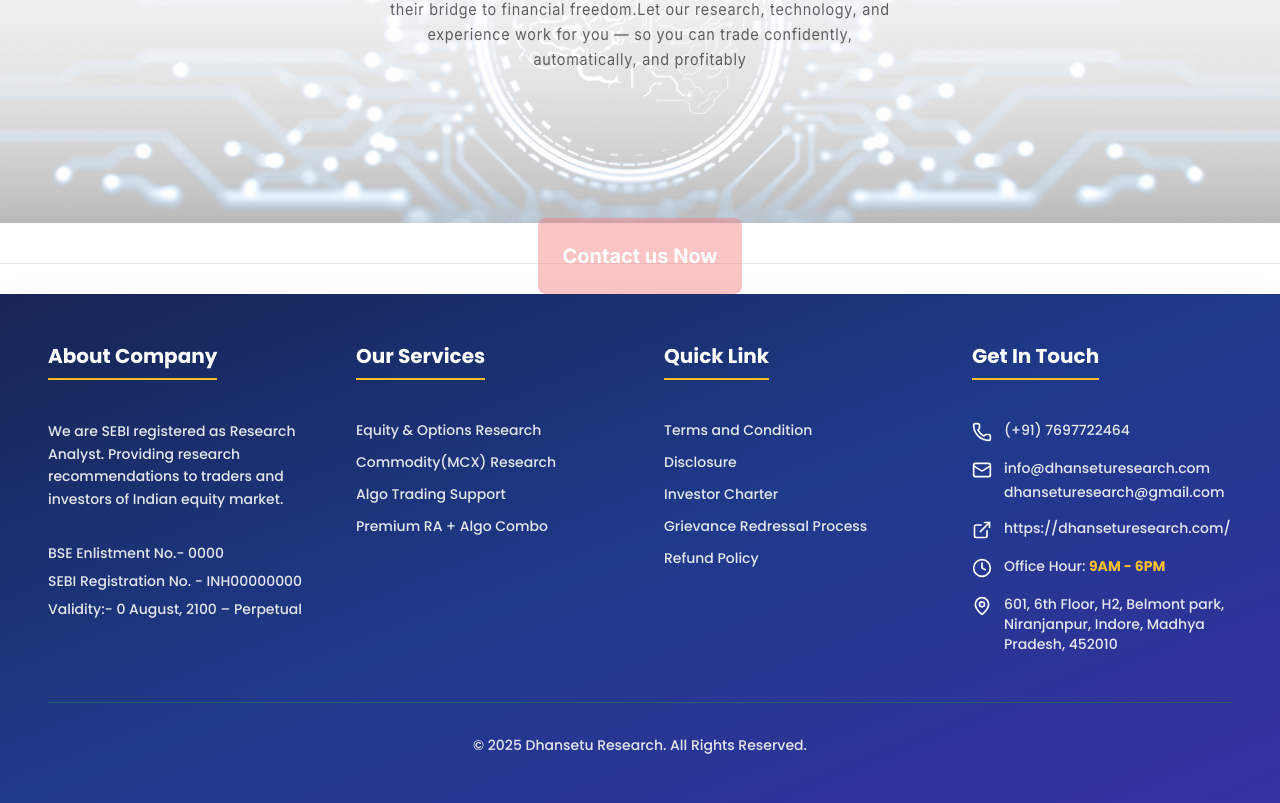
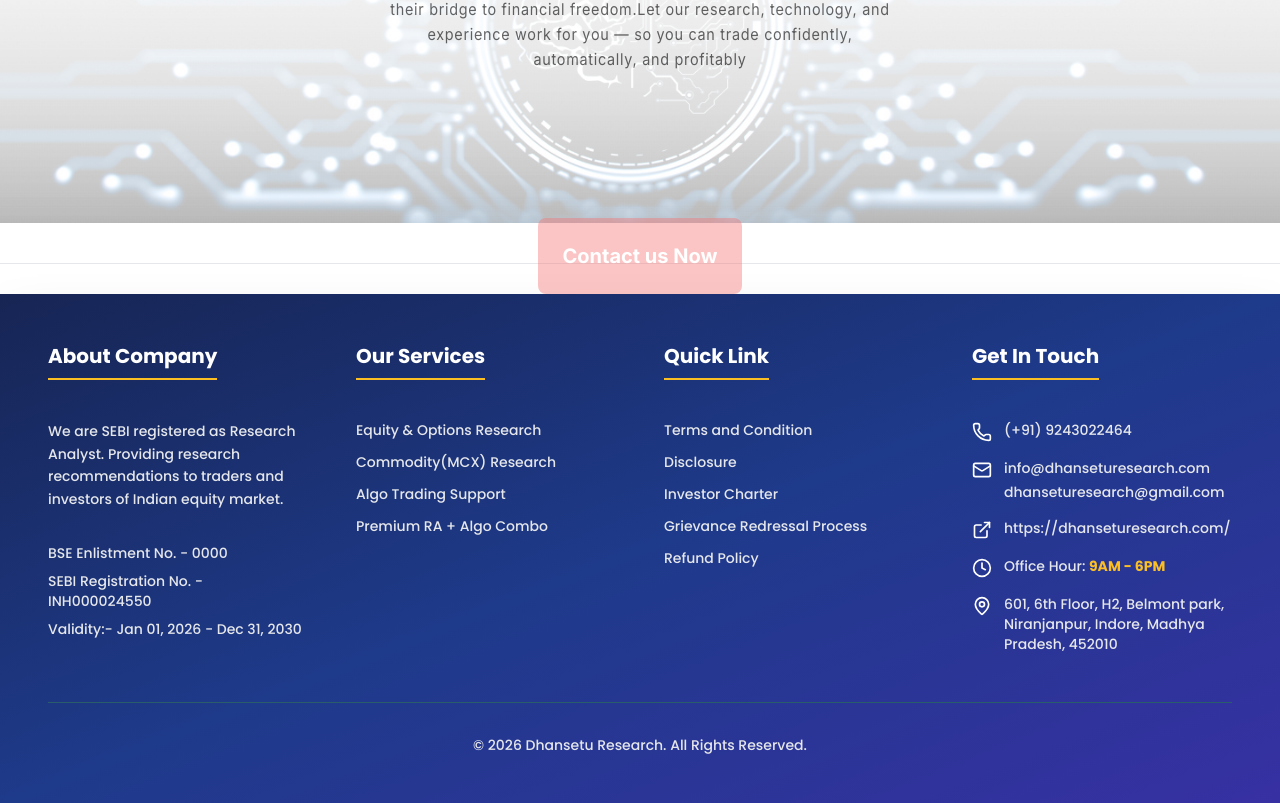
Before and after one commit to Vilas-cp/Dhansetu-Research-admin, a Next.js app in the folder client-website/: page /about in a window 1280 px wide. Shown: the part 5757-6560 px from the top of the page. Built offline with nearby package versions, Linux system fonts and the light colour scheme.

Commit message:
ph number updated

```diff
--- a/client-website/src/components/Footer.js
+++ b/client-website/src/components/Footer.js
@@ -24,9 +24,9 @@ export default function Footer() {
                   market.
                 </p>
                 <div className="mt-8 space-y-2 text-sm text-gray-200">
-                  <p>BSE Enlistment No.- 0000</p>
-                  <p>SEBI Registration No. - INH00000000</p>
-                  <p>Validity:- 0 August, 2100 – Perpetual</p>
+                  <p>BSE Enlistment No. - 0000</p>
+                  <p>SEBI Registration No. - INH000024550</p>
+                  <p>Validity:- Jan 01, 2026 - Dec 31, 2030</p>
                 </div>
               </div>
 
@@ -109,10 +109,10 @@ export default function Footer() {
                   <div className="flex items-start gap-3">
                     <Phone className="w-5 h-5 text-white flex-shrink-0 mt-0.5" />
                     <a
-                      href="tel:+917697722464"
+                      href="tel:+919243022464"
                       className="hover:text-amber-300 transition-colors"
                     >
-                      (+91) 7697722464
+                      (+91) 9243022464
                     </a>
                   </div>
 
@@ -178,7 +178,7 @@ export default function Footer() {
 
             {/* Copyright */}
             <div className="pt-8 border-t border-[#2a5d6c] text-center text-sm text-gray-200">
-              <p>© 2025 Dhansetu Research. All Rights Reserved.</p>
+              <p>© 2026 Dhansetu Research. All Rights Reserved.</p>
             </div>
           </div>
         </footer>
```
